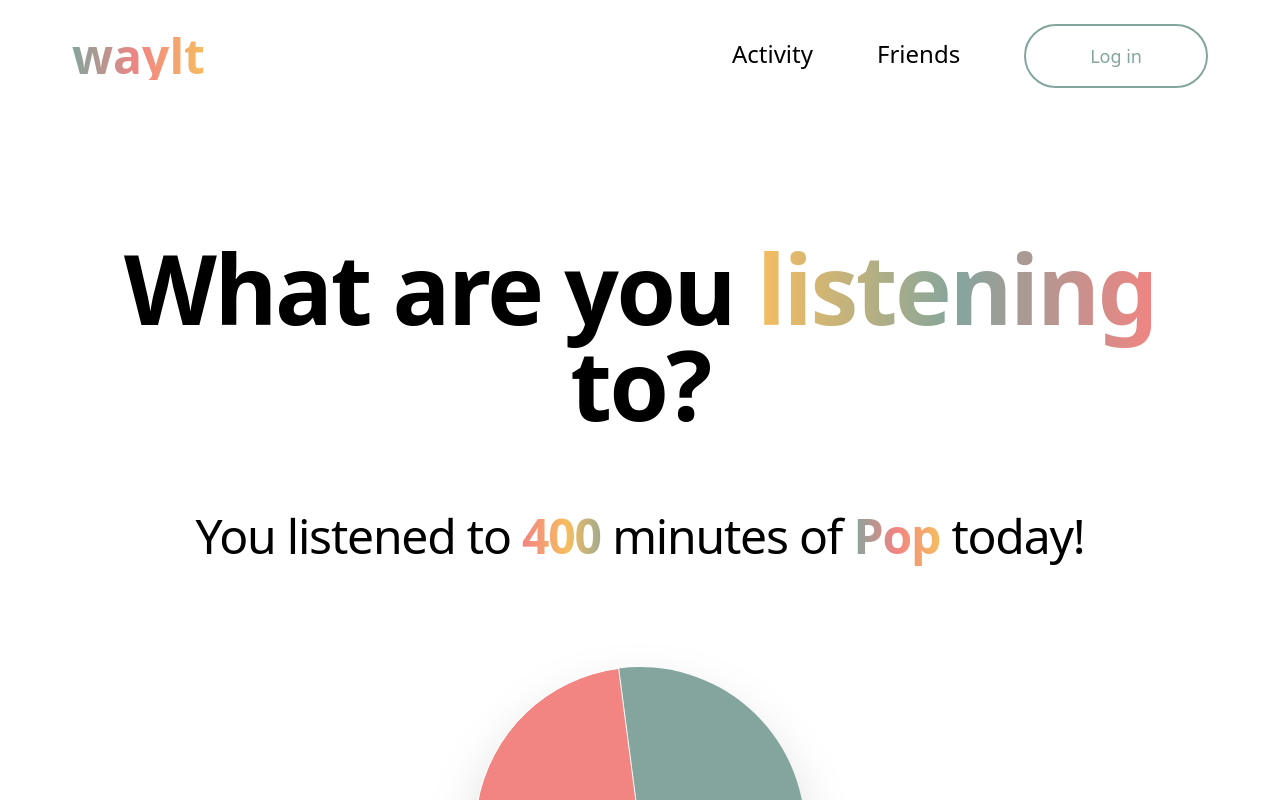
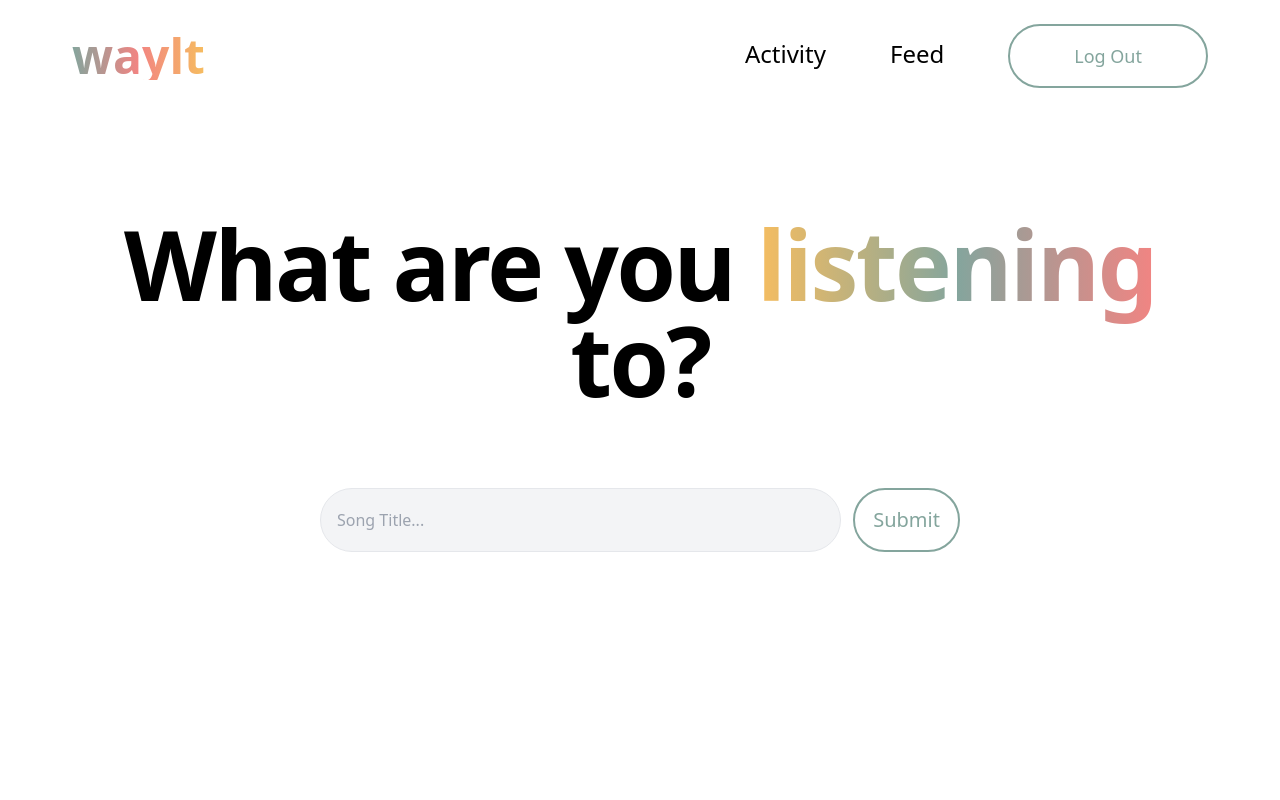
Before and after one commit to ntn-nicholas/waylt, a React (Create React App) app in the folder frontend/: page / in a window 1280 px wide. Shown: the top 800 px of the page. Built offline with nearby package versions, Linux system fonts and the light colour scheme.

Commit message:
Added Viv & Ivan's changes and Added New HomePage

```diff
--- a/frontend/src/App.tsx
+++ b/frontend/src/App.tsx
@@ -1,9 +1,11 @@
 import React from "react";
-import Friends from "./components/Friends";
+import Feed from "./components/Feed";
 import Activity from "./components/Activity";
 import Log_in from "./components/Log_in";
 import Playlist from "./components/Player";
 import Navbar from "./components/Navbar";
+import SearchBar from "./components/SearchBar";
+
 import "./App.css";
 import { Routes, Route, BrowserRouter } from "react-router-dom";
 
@@ -14,13 +16,13 @@ function App() {
     const getTokenFromUrl = () => {
       return window.location.hash
         .substring(1)
-                .split('&')
+        .split("&")
         .reduce((initial, item) => {
           let parts = item.split("=");
           Object.assign(initial, (parts[0], decodeURIComponent(parts[1])));
           return initial;
         }, {});
-        }
+    };
     token = getTokenFromUrl();
     console.log(token);
   }
@@ -30,8 +32,8 @@ function App() {
       <BrowserRouter>
         <Navbar />
         <Routes>
-                    <Route path="/" element={<Activity />} />
-                    <Route path="/friends" element={<Friends />} />
+          <Route path="/" element={<SearchBar />} />
+          <Route path="/feed" element={<Feed />} />
           <Route path="/activity" element={<Activity />} />
         </Routes>
       </BrowserRouter>
--- a/frontend/src/components/Navbar.tsx
+++ b/frontend/src/components/Navbar.tsx
@@ -1,8 +1,21 @@
-import React from "react";
+import React, { useEffect, useState } from "react";
 import { Link } from "react-router-dom";
-import { loginUrl } from '../backend/login';
+import { loginUrl } from "../backend/login";
 
 export default function Navbar() {
+  const [seeLogin, setSeeLogin] = useState(false);
+  useEffect(() => {
+    console.log("Hello");
+    const loggedIn = window.location.href !== "http://localhost:3000/";
+
+    if (loggedIn) {
+      setSeeLogin(true);
+      document.getElementById("login-button")!.innerHTML = "Log Out";
+      document.getElementById("nav-activity")!.innerHTML = "Activity";
+      document.getElementById("nav-feed")!.innerHTML = "Feed";
+    }
+  });
+
   return (
     <nav className="flex items-center justify-between flex-wrap bg-white p-6 mb-20 h-30 sticky top-0 z-50">
       <div className="flex-grow flex items-center w-auto ">
@@ -16,22 +29,25 @@ export default function Navbar() {
         </div>
         <div>
           <Link
+            id="nav-activity"
             to="/activity"
             className="hidden lg:visible mt-4 lg:inline-block lg:mt-0 text-black text-2xl hover:text-turquoise lg:mr-4 transition duration-[450]"
+          ></Link>
+          <Link
+            id="nav-feed"
+            to="/feed"
+            className="hidden lg:visible mt-4 lg:inline-block lg:mt-0 text-black text-2xl hover:text-turquoise lg:mr-16 lg:ml-12 transition duration-[450]"
+          ></Link>
+          <a
+            id="login-button"
+            href={loginUrl}
+            className={
+              seeLogin
+                ? `transition-all duration-500 text-center inline-block text-lg px-16 py-4 rounded-full text-turquoise bg-white border-turquoise border-2 hover:text-white hover:bg-turquoise mt-4 mr-2 lg:mr-3 xl:mr-12 lg:mt-0`
+                : `transition-all duration-500 text-center inline-block text-lg px-16 py-4 rounded-full text-white bg-white border-white border-0 hover:text-white hover:bg-white mt-4 mr-2 lg:mr-3 xl:mr-12 lg:mt-0`
+            }
           >
-                        Activity
-                    </Link>
-                    <Link
-                        to="/friends"
-                        className="hidden lg:visible mt-4 lg:inline-block lg:mt-0 text-black text-2xl hover:text-turquoise lg:mr-16 lg:ml-12 transition duration-[450]"
-                    >
-                        Friends
-                    </Link>
-                    <a
-                        href={loginUrl}
-                        className="transition-all duration-500 text-center inline-block text-lg px-16 py-4 rounded-full text-turquoise bg-white border-turquoise border-2 hover:text-white hover:bg-turquoise mt-4 mr-2 lg:mr-3 xl:mr-12 lg:mt-0"
-                    >
-                        Log in
+            Log In
           </a>
         </div>
       </div>
--- /dev/null
+++ b/frontend/src/components/SearchBar.tsx
@@ -0,0 +1,198 @@
+import React, { useState, useEffect } from "react";
+import Song from "./Song";
+import Image from "./Image";
+import { loginUrl } from "../backend/login";
+
+function SearchBar() {
+  const [seeSearch, setSeeSearch] = useState("hidden");
+  const [seeWelcome, setSeeWelcome] = useState("visible");
+
+  useEffect(() => {
+    const loggedIn = window.location.href !== "http://localhost:3000/";
+
+    if (
+      loggedIn ||
+      document.getElementById("login-button")!.innerHTML === "Log Out"
+    ) {
+      document.getElementById("login-button")!.innerHTML = "Log Out";
+      document.getElementById("nav-activity")!.innerHTML = "Activity";
+      document.getElementById("nav-feed")!.innerHTML = "Feed";
+      setSeeSearch("visible");
+      setSeeWelcome("hidden");
+    }
+    console.log(document.getElementById("login-button")!.innerHTML);
+  });
+
+  const [searchInput, setSearchInput] = useState("");
+  const [songSubmitted, setSongSubmitted] = useState(false);
+  const [seen, setSeen] = useState("hidden");
+  const [seenCard, setSeenCard] = useState("hidden");
+  const [songList, setSongList] = useState<any>([]);
+
+  const [songTitle, setSongTitle] = useState("");
+  const [artistOfSong, setArtistOfSong] = useState("");
+
+  function sendSong(params: any) {
+    params.preventDefault();
+    setSongSubmitted(true);
+
+    // IMPORTANT: grabs the typed in Song Title
+
+    console.log(searchInput);
+    setSongList(tempList);
+    setSeen("visible");
+  }
+
+  const songSelect = (props: any) => {
+    setSeenCard("hidden");
+
+    let x = props.target;
+    while (x.tagName !== "SECTION") {
+      x = x.parentNode;
+    }
+
+    for (const child of x.childNodes) {
+      let songTitle = child.childNodes.item(0).innerHTML;
+      let artistOfSong = child.childNodes.item(1).innerHTML;
+
+      // IMPORTANT: grabs the selected Song Title and Artist
+
+      console.log(songTitle);
+      console.log(artistOfSong);
+      setSongTitle(songTitle);
+      setArtistOfSong(artistOfSong);
+      setSeen("hidden");
+      setSeenCard("visible");
+    }
+  };
+
+  const tempList: any[] = [
+    {
+      title: "All I want for Christmas Is You",
+      artist: "Mariah Carey",
+    },
+    {
+      title: "Santa Tell Me",
+      artist: "Ariana Grande",
+    },
+    {
+      title: "Misteltoe",
+      artist: "Justin Bieber",
+    },
+  ];
+
+  const tempList_2: any[] = [
+    {
+      title: "All I want for Christmas Is You",
+      artist: "Mariah Carey",
+    },
+    {
+      title: "Santa Tell Me",
+      artist: "Ariana Grande",
+    },
+    {
+      title: "Misteltoe",
+      artist: "Justin Bieber",
+    },
+    {
+      title: "Snowman",
+      artist: "Sia",
+    },
+    {
+      title: "What Christmas Means To Me",
+      artist: "98",
+    },
+    {
+      title: "Holly Jolly Christmas",
+      artist: "Michael Buble",
+    },
+  ];
+
+  return (
+    <div>
+      <div className="h-max">
+        <br />
+        <h1 className="text-black text-6xl md:text-8xl font-bold text-center ml-20 mr-20 tracking-tight">
+          What are you{" "}
+          <span className="text-5xl md:text-8xl font-bold text-transparent bg-clip-text bg-gradient-to-r from-yellow via-turquoise to-pink">
+            listening
+          </span>{" "}
+          to?
+        </h1>
+        <div
+          className={`${seeWelcome} flex justify-center mt-20 mb-10 text-4xl text-gray-700`}
+        >
+          Get started by logging in with Spotify!
+        </div>
+        <div className="flex justify-center text-4xl text-gray-700">
+          <a
+            id="login-button"
+            href={loginUrl}
+            className={`${seeWelcome} transition-all duration-500 text-center text-lg px-16 py-4 rounded-full text-turquoise bg-white border-turquoise border-2 hover:text-white hover:bg-turquoise mt-4 mr-2 lg:mr-3 xl:mr-12 lg:mt-0`}
+          >
+            Log In
+          </a>
+        </div>
+        <div className={`${seeSearch} flex justify-center`}>
+          <div
+            className="flex w-1/2 flex-col my-20"
+            data-aos="zoom-y-out"
+            data-aos-delay="300"
+          >
+            <form
+              className="relative flex flex-col md:flex-row items-center gap-3"
+              onSubmit={sendSong}
+            >
+              <input
+                type="text"
+                placeholder="Song Title..."
+                aria-label="Your song"
+                name="text"
+                id="song-title"
+                onChange={(event) => setSearchInput(event.target.value)}
+                value={searchInput}
+                required
+                className="rounded-full w-full h-[4rem] text-gray-800 placeholder-gray-400 bg-gray-100 border p-4"
+              />
+              <button
+                type="submit"
+                className="lg:text-xl h-[4rem] rounded-full transition-all duration-500 text-turquoise bg-white border-turquoise border-2 hover:text-white hover:bg-turquoise md:px-2 py-4 w-full md:w-1/5"
+              >
+                Submit
+              </button>
+            </form>
+          </div>
+        </div>
+        <div
+          id="songs"
+          className={`${seen} flex flex-col flex-wrap justify-center mx-[3rem] sm:mx-[10rem] xl:mx-[30rem] gap-2`}
+        >
+          {songList.map((song: any) => (
+            <section
+              onClick={songSelect}
+              className="transition duration-500 ease-in"
+            >
+              <Song title={song.title} artist={song.artist} />
+            </section>
+          ))}
+        </div>
+        <div className={`${seenCard}`}>
+          <p className="text-center font-semibold tracking-tight text-xl mx-20 md:text-2xl md:mx-64">
+            <span className="italic font-bold text-transparent bg-clip-text bg-gradient-to-r from-pink via-yellow to-turquoise">
+              {songTitle}
+            </span>{" "}
+            by{" "}
+            <span className="italic font-bold text-transparent bg-clip-text bg-gradient-to-r from-turquoise via-pink to-yellow">
+              {artistOfSong}
+            </span>{" "}
+            has been added to your feed!
+          </p>
+          <button className="">Feed!</button>
+        </div>
+      </div>
+      <br />
+    </div>
+  );
+}
+
+export default SearchBar;
--- /dev/null
+++ b/frontend/src/components/Song.tsx
@@ -0,0 +1,20 @@
+import { useRef, useState } from "react";
+import { FontAwesomeIcon } from "@fortawesome/react-fontawesome";
+import { faPlay } from "@fortawesome/free-solid-svg-icons";
+import {
+  motion,
+  useScroll,
+  useSpring,
+  useTransform,
+  MotionValue,
+} from "framer-motion";
+
+function Song({ title, artist }: { title: string; artist: string }) {
+  return (
+    <div className="rounded-lg bg-gray-700 transition duration-300 hover:drop-shadow-2xl drop-shadow-lg hover:scale-105 text-center text-2xl p-4 drop">
+      <div className="text-white text-2xl">{`${title}`}</div>
+      <div className="text-xl text-gray-500">{`${artist}`}</div>
+    </div>
+  );
+}
+export default Song;
```
Also changed, not shown: frontend/src/components/Feed.tsx (renamed from frontend/src/components/Friends.tsx). Lines whose indentation alone changed are shown as unchanged.
